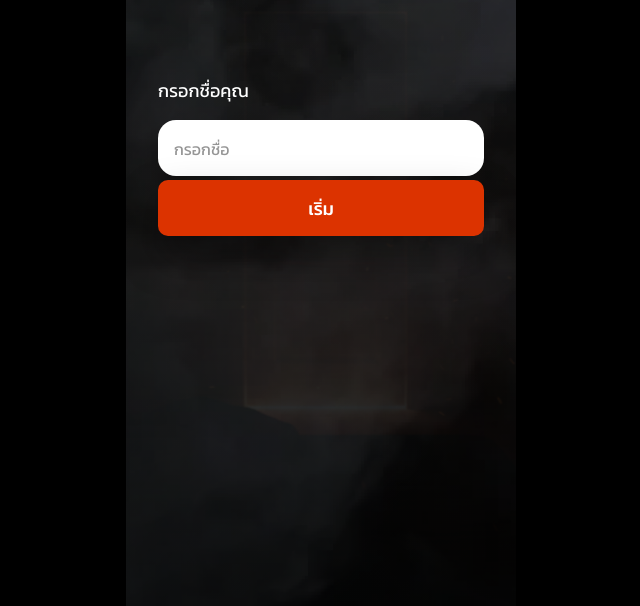
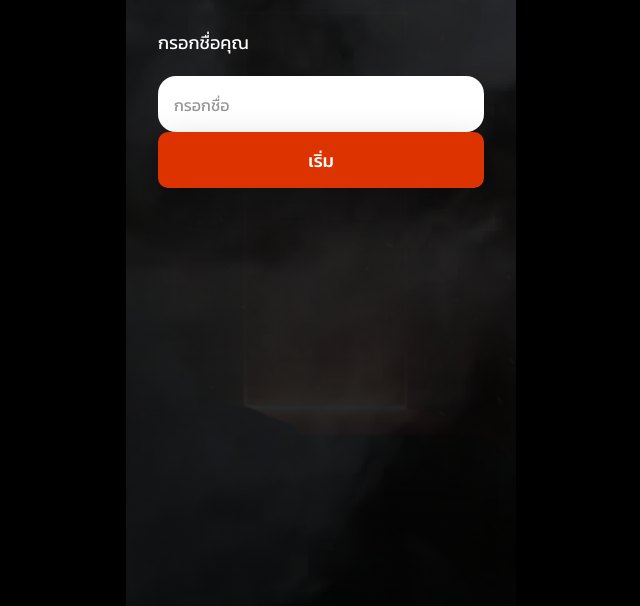
Before and after one commit to PINXCHAYA/fire-scenario-app, a website: page public/index.html in a window 1280 px wide. Shown: the part 238-844 px from the top of the page, without its empty margins (319-959 px from the left). Drawn offline with Linux system fonts and the light colour scheme.

Commit message:
Refactor CSS styles for home form and label
Removed unnecessary margin-top from home-form-wrap and fixed margin-bottom spacing in label.

```diff
--- a/public/styles.css
+++ b/public/styles.css
@@ -182,7 +182,6 @@ h1 {
 }
 
 .home-form-wrap {
-  margin-top: 48px;
   display: flex;
   flex-direction: column;
   gap: 16px;
@@ -191,7 +190,7 @@ h1 {
 .label {
   display: block;
   color: var(--white);
-  margin-bottom: 4 px;
+  margin-bottom: 4px;
 
   font-family: "Kanit", Arial, sans-serif;
   font-size: 18px;
@@ -252,8 +251,6 @@ h1 {
   color: var(--white);
   font-weight: 500;
   box-shadow: var(--shadow);
-
-  margin-top: 4px;
 }
 
 .ghost-btn {
```
